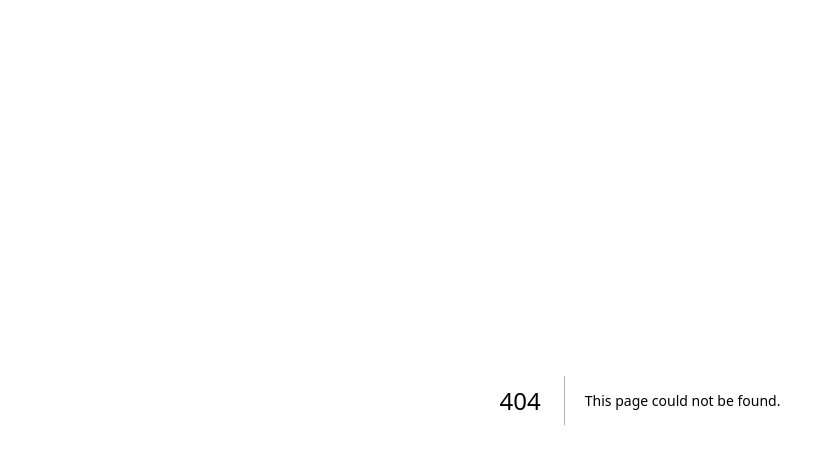
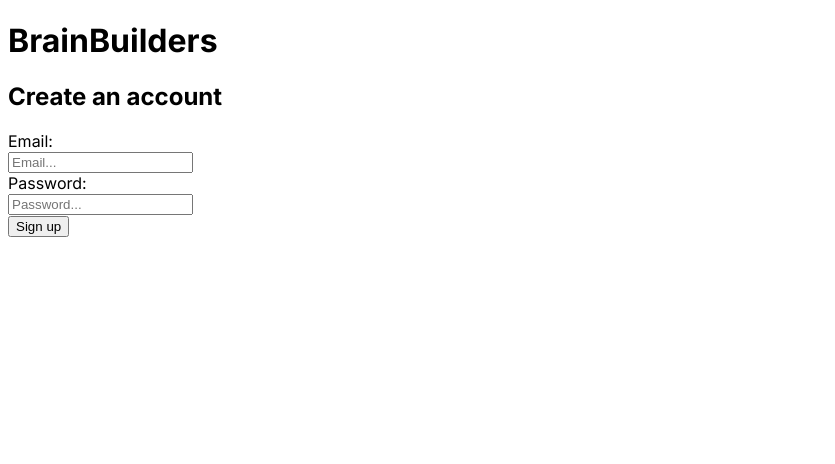
Before and after one commit to webtjs/brainbuilders-test, a Next.js app: page /create-account in a window 1280 px wide. Before the commit this address had no page. Shown: the top 464 px of the page, without its empty margins (0-835 px from the left). Built offline with nearby package versions, Linux system fonts and the light colour scheme.

Commit message:
Added firebase, sign in & create account features, and home page.

```diff
--- a/package.json
+++ b/package.json
@@ -15,6 +15,7 @@
     "autoprefixer": "10.4.14",
     "eslint": "8.40.0",
     "eslint-config-next": "13.4.2",
+    "firebase": "^9.22.0",
     "next": "13.4.2",
     "postcss": "8.4.23",
     "react": "18.2.0",
--- /dev/null
+++ b/src/app/create-account/page.tsx
@@ -0,0 +1,48 @@
+"use client";
+
+import { auth } from "@/config/firebase";
+import {
+  createUserWithEmailAndPassword,
+  onAuthStateChanged,
+} from "firebase/auth";
+import { useState } from "react";
+import { redirect } from "next/navigation";
+
+export default function CreateAccount() {
+  const [email, setEmail] = useState("");
+  const [password, setPassword] = useState("");
+  const [haveUser, setHaveUser] = useState(false);
+
+  const signUp = async (e: { preventDefault: () => void }) => {
+    e.preventDefault();
+    await createUserWithEmailAndPassword(auth, email, password).catch((err) => {
+      console.log(err);
+    });
+  };
+
+  return (
+    <div className="sign-up-container">
+      <h1>BrainBuilders</h1>
+      <h2>Create an account</h2>
+      <form onSubmit={signUp}>
+        <label htmlFor="fname">Email:</label>
+        <br />
+        <input
+          placeholder="Email..."
+          type="email"
+          onChange={(e) => setEmail(e.target.value)}
+        />
+        <br />
+        <label htmlFor="lname">Password:</label>
+        <br />
+        <input
+          placeholder="Password..."
+          type="password"
+          onChange={(e) => setPassword(e.target.value)}
+        />
+        <br />
+        <button type="submit">Sign up</button>
+      </form>
+    </div>
+  );
+}
--- /dev/null
+++ b/src/app/home/page.tsx
@@ -0,0 +1,3 @@
+export default function Home() {
+  return <div>Home Page</div>;
+}
--- /dev/null
+++ b/src/config/firebase.js
@@ -0,0 +1,23 @@
+// Import the functions you need from the SDKs you need
+import { initializeApp } from "firebase/app";
+import { getAnalytics } from "firebase/analytics";
+import { getAuth } from 'firebase/auth'
+// TODO: Add SDKs for Firebase products that you want to use
+// https://firebase.google.com/docs/web/setup#available-libraries
+
+// Your web app's Firebase configuration
+// For Firebase JS SDK v7.20.0 and later, measurementId is optional
+const firebaseConfig = {
+  apiKey: "AIzaSyDMvBQZKP-aa7zgpuL8sGIGLdui5FL-qjY",
+  authDomain: "brainbuilders-test-19737.firebaseapp.com",
+  projectId: "brainbuilders-test-19737",
+  storageBucket: "brainbuilders-test-19737.appspot.com",
+  messagingSenderId: "941215730243",
+  appId: "1:941215730243:web:df4e043ace2679a10ce2f6",
+  measurementId: "G-DEF0ZC8DH4"
+};
+
+// Initialize Firebase
+const app = initializeApp(firebaseConfig);
+export const auth = getAuth(app);
+const analytics = getAnalytics(app);
```
Also changed, not shown: src/app/page.tsx (+21 -4 lines), 1 other file (tests, documents, lock files or other folders).
